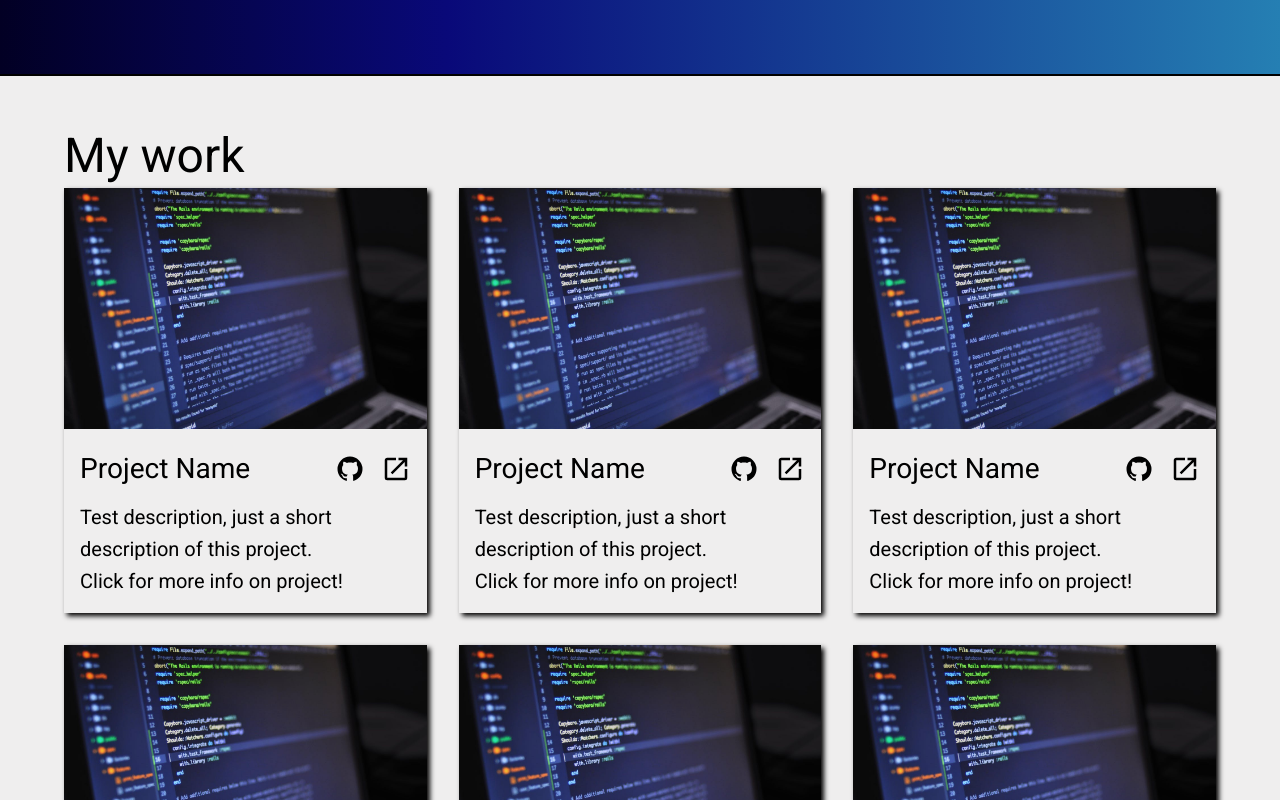
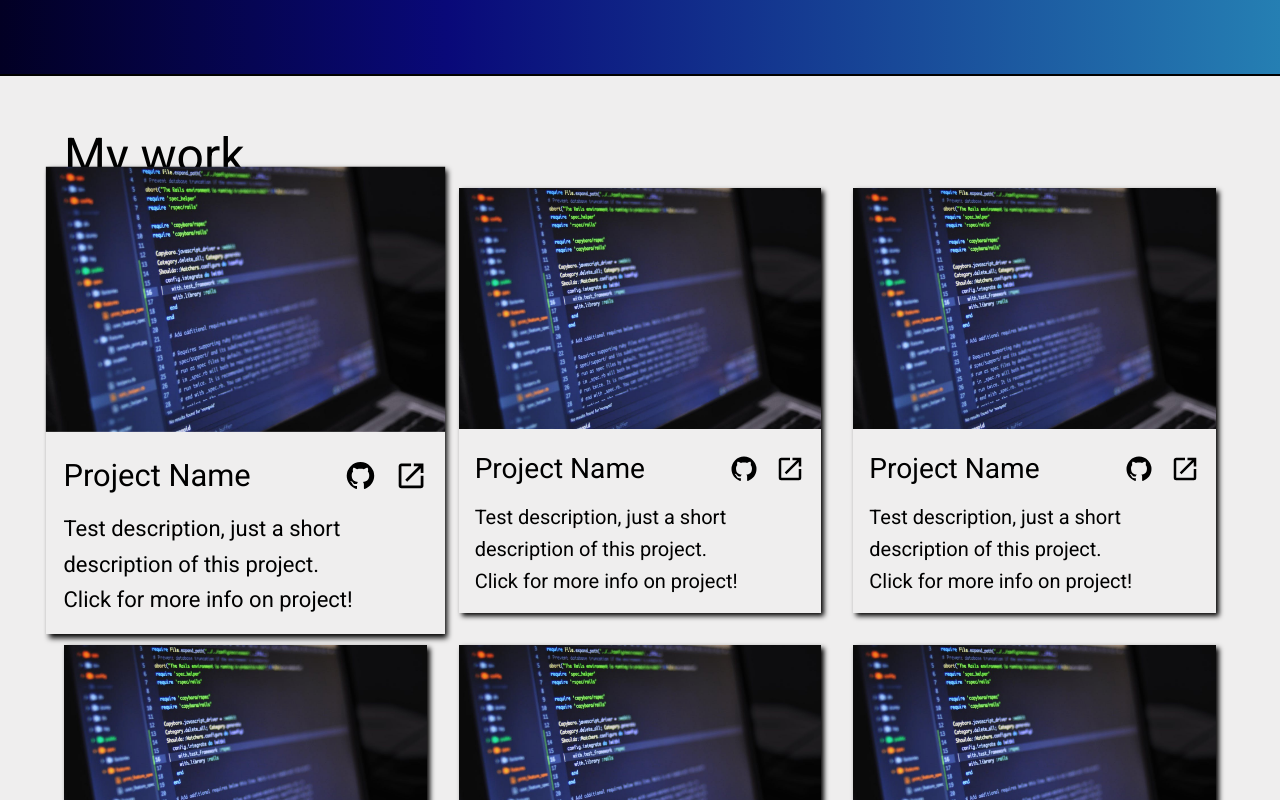
Before and after one commit to GGihan/homepage, a website built with webpack: page src/index.html in a window 1280 px wide. In both pictures the pointer is over the element 245 px from the left and 1014 px from the top of the page. Shown: the part 614-1414 px from the top of the page. Built offline with nearby package versions, Linux system fonts and the light colour scheme.

Commit message:
Add animations to project card and icons

```diff
--- a/src/index.js
+++ b/src/index.js
@@ -1,3 +1 @@
 import "./styles.css";
-
-console.log('Hello from index.js!');
--- a/src/styles.css
+++ b/src/styles.css
@@ -374,3 +374,26 @@ footer {
         height: 100%;
     }
 }
+
+.project-card.container {
+    transition: transform 1s;
+}
+
+.project-card.container:hover {
+    transform: scale(1.1);
+}
+
+.socials a,
+.project-card a,
+.contact-card a {
+    transition: transform 0.5s;
+}
+
+.socials a:hover,
+.project-card a:hover {
+    transform: translateY(-10px) scale(1.2);
+}
+
+.contact-card a:hover {
+    transform: translateY(-10px) scale(1.1);
+}
```
